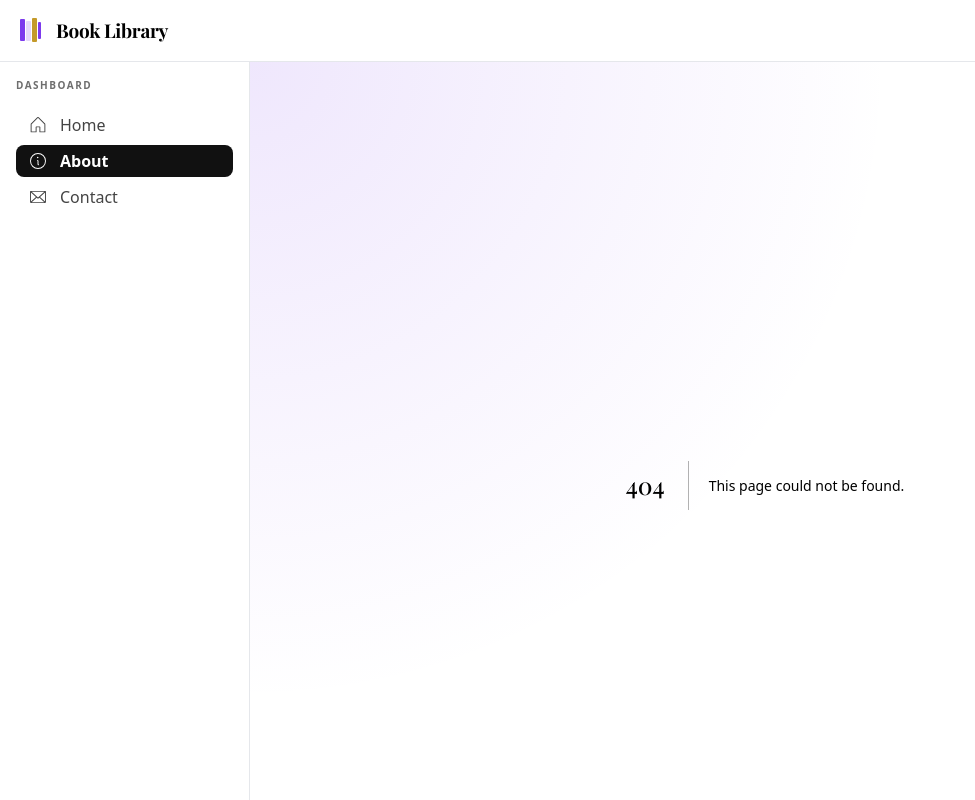
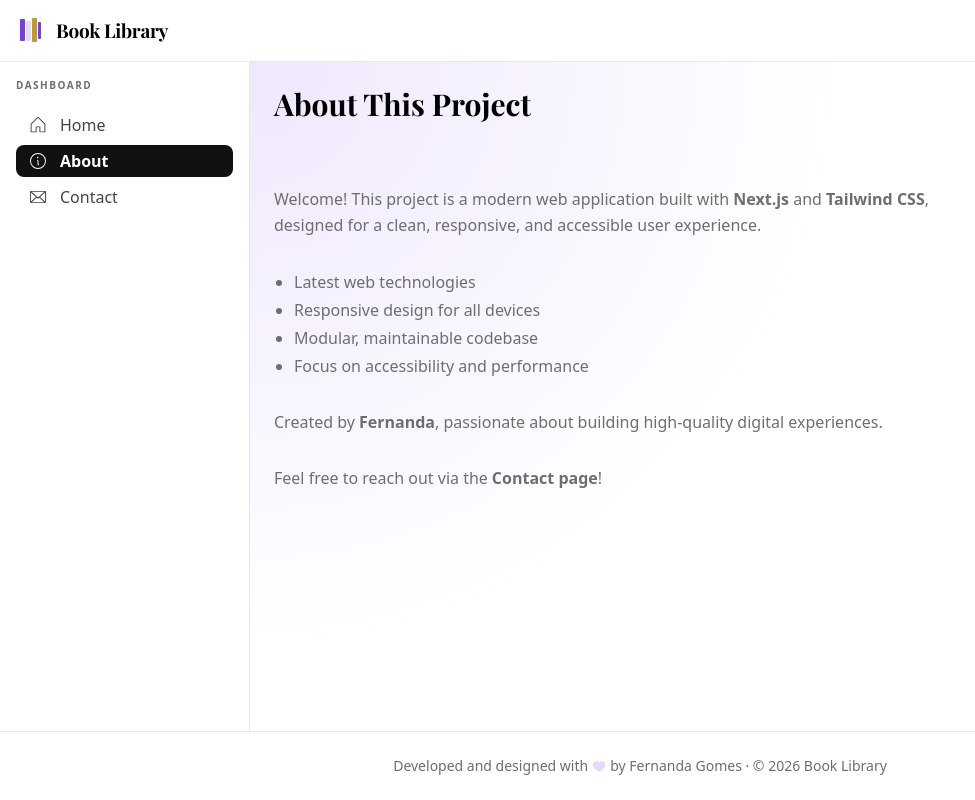
Before and after one commit to FP22FD/Book-Library-Project, a Next.js app in the folder BooksLibrary/bookslibrary.client/: page /about in a window 1280 px wide. Before the commit this address had no page. Shown: the top 800 px of the page, without its empty margins (0-975 px from the left). Built offline with nearby package versions, Linux system fonts and the light colour scheme.

Commit message:
feat: add AboutPage and AboutPageHead components for project description

```diff
--- /dev/null
+++ b/BooksLibrary/bookslibrary.client/src/app/about/AboutPageHead.tsx
@@ -0,0 +1,13 @@
+type Props = {
+  className?: string;
+};
+
+export default function AboutPageHead({ className }: Props) {
+  return (
+    <div className={`flex justify-between items-center mb-8 pb-8 ${className ?? ''}`}>
+      <div>
+        <h1 className="text-3xl font-bold">About This Project</h1>
+      </div>
+    </div>
+  );
+}
--- /dev/null
+++ b/BooksLibrary/bookslibrary.client/src/app/about/page.tsx
@@ -0,0 +1,69 @@
+import Link from 'next/link';
+import AboutPageHead from './AboutPageHead';
+import type { Metadata } from 'next';
+
+export const metadata: Metadata = {
+  metadataBase: new URL('https://yoursite.com'),
+
+  title: 'Book Library | About',
+  description:
+    'Learn more about the Book Library project, built with Next.js and Tailwind CSS, focused on performance, accessibility, and modern design.',
+
+  openGraph: {
+    title: 'Book Library | About',
+    description:
+      'Learn more about the Book Library project, built with Next.js and Tailwind CSS, focused on performance, accessibility, and modern design.',
+    url: 'https://yoursite.com/about',
+    siteName: 'Book Library',
+    locale: 'en_US',
+    type: 'website',
+    images: [
+      {
+        url: '/og-image.png',
+        width: 1200,
+        height: 630,
+        alt: 'Book Library about page',
+      },
+    ],
+  },
+};
+
+type Props = {
+  className?: string;
+};
+
+export default function AboutPage({ className }: Props) {
+  return (
+    <section
+      className={['flex flex-col text-base bg-transparent', className].filter(Boolean).join(' ')}
+    >
+      <AboutPageHead className="mb-6" />
+
+      <div className="max-w-2xl flex flex-col gap-4 text-light-text2">
+        <p className="mb-4 leading-relaxed text-left">
+          Welcome! This project is a modern web application built with
+          <span className="font-semibold"> Next.js</span> and
+          <span className="font-semibold"> Tailwind CSS</span>, designed for a clean, responsive,
+          and accessible user experience.
+        </p>
+        <ul className="mb-4 pl-5 list-disc space-y-1 text-left">
+          <li>Latest web technologies</li>
+          <li>Responsive design for all devices</li>
+          <li>Modular, maintainable codebase</li>
+          <li>Focus on accessibility and performance</li>
+        </ul>
+        <p className="mb-4 text-left">
+          Created by <span className="font-semibold">Fernanda</span>, passionate about building
+          high-quality digital experiences.
+        </p>
+        <p>
+          Feel free to reach out via the
+          <Link href="/contact" className="ml-1 font-semibold hover:text-light-purple">
+            Contact page
+          </Link>
+          !
+        </p>
+      </div>
+    </section>
+  );
+}
```
